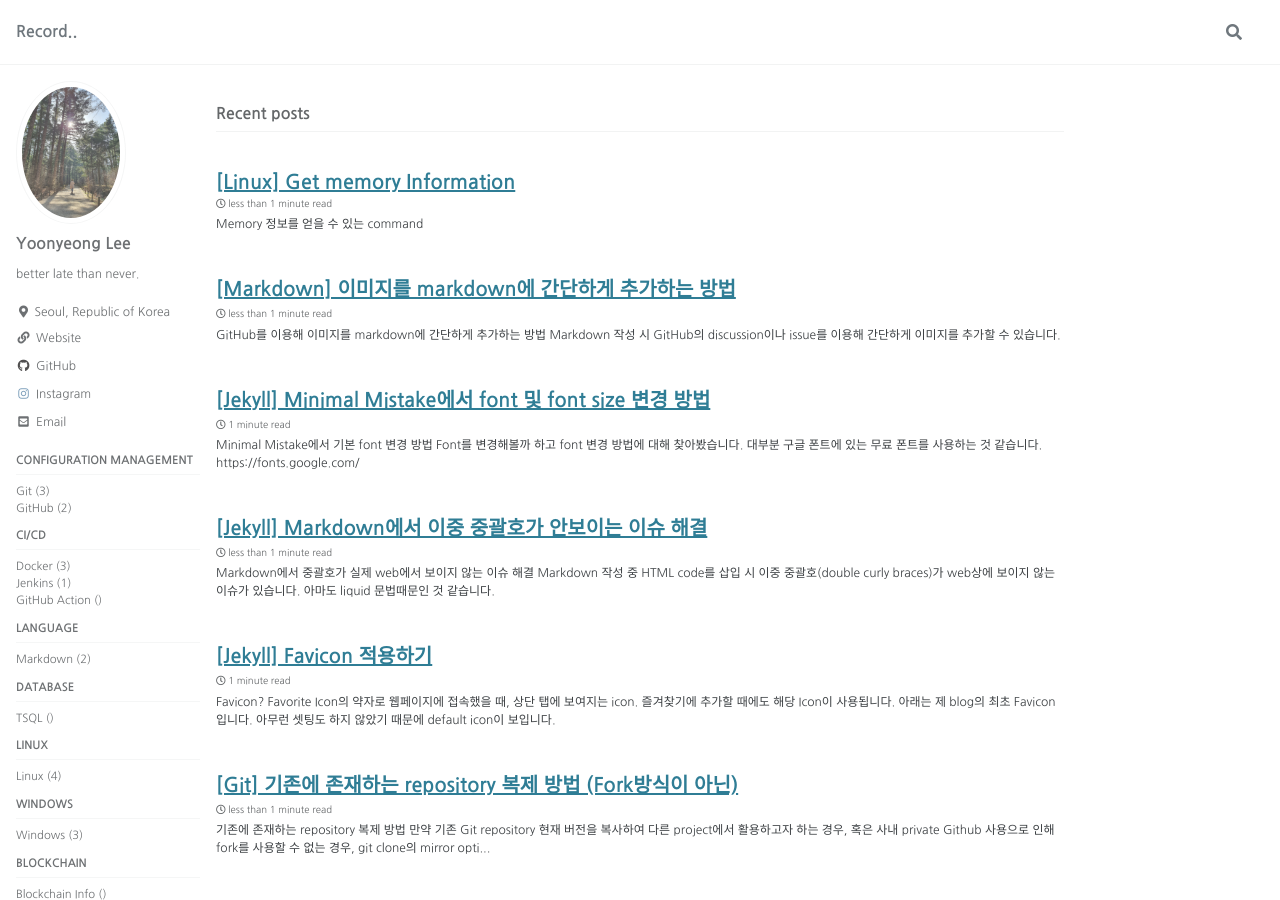
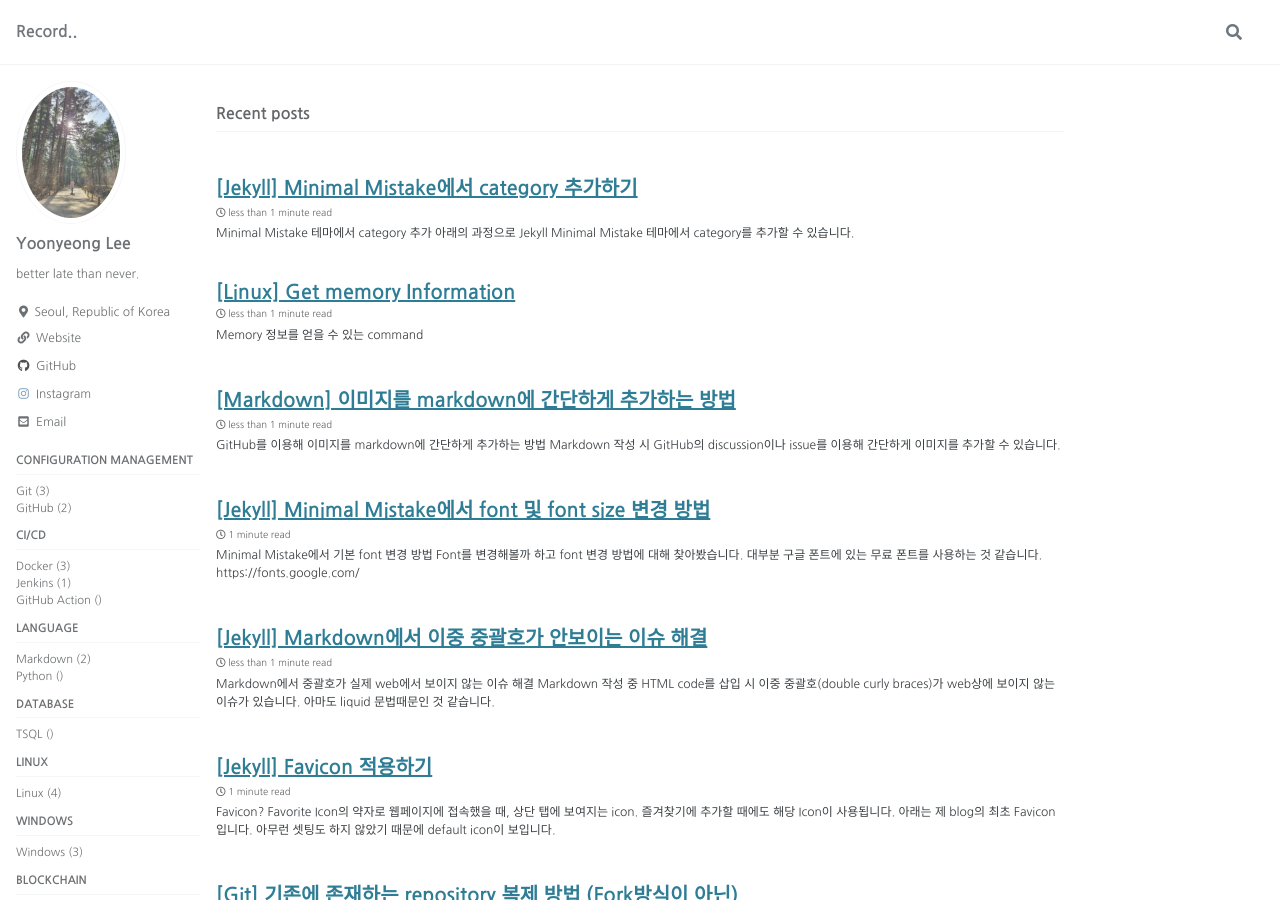
Before and after one commit to ynlee1/ynlee1.github.io, a Jekyll site: the page built from index.html, in a window 1280 px wide and 900 px high. Built offline with Jekyll 4.4.1, drawn with Linux system fonts in a browser that asks for light colours; cached includes are drawn as plain includes; the list of posts is cut into pages by our own code; some of the changed text lies outside the part shown.

Commit message:
[feat] jekyll category related post

````diff
--- a/_data/navigation.yml
+++ b/_data/navigation.yml
@@ -31,6 +31,9 @@
     - title: "Markdown"
       url: categories/markdown
       category: "markdown"
+    - title: "Python"
+      url: categories/python
+      category: "python"
 
   - title: "Database"
     children:
--- /dev/null
+++ b/_posts/2022-06-03-minimal-mistake-add-category.md
@@ -0,0 +1,45 @@
+---
+published: true
+title: "[Jekyll] Minimal Mistake에서 category 추가하기"
+date: 2022-06-03
+last_modified_at: 2022-06-03T14:04:00
+toc: true
+toc_sticky: true
+categories:
+  - jekyll
+tags:
+  - jekyll
+  - minimal mistake
+  - category
+---
+
+## Minimal Mistake 테마에서 category 추가
+아래의 과정으로 Jekyll Minimal Mistake 테마에서 category를 추가할 수 있습니다.
+
+1. <i>_data/navigation.yml</i>에서 추가하고자 하는 category 내용 추가<br>
+    ```yml
+    - title: "Language"
+    children:
+    - title: "Markdown"
+      url: categories/markdown
+      category: "markdown"
+    - title: "Python"
+      url: categories/python
+      category: "python"
+    ```
+    큰 title 내부에 작은 title 추가를 원하는 경우 `children`을 사용해서 구성할 수 있습니다. 해당 post에서는 <b>python</b> category 추가하는 것을 예로 진행합니다.
+
+2. <i>_pages/categories</i>에 추가할 category 관련 md 파일 추가
+    ```md
+    ---
+    title: "Python"
+    layout: archive
+    permalink: categories/python
+    author_profile: true
+    sidebar:
+      nav: "docs"
+    ---
+
+    {% raw %}{%{% endraw %} assign posts = site.categories.categories %}
+    {% raw %}{%{% endraw %} for post in posts %} {% raw %}{%{% endraw %} include archive-single.html type=page.entries_layout %} {% raw %}{%{% endraw %} endfor %}
+    ```
````
Also changed, not shown: _pages/categories/category-python.md (added, +12 -0 lines).
